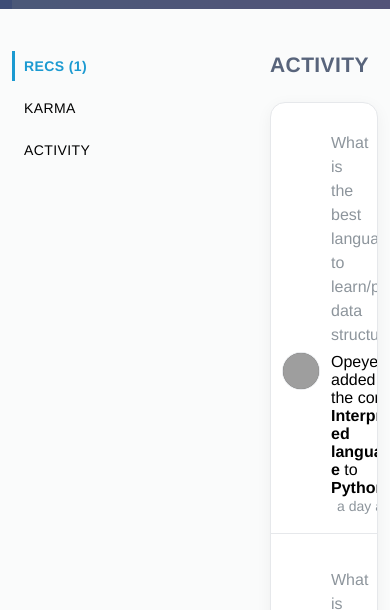
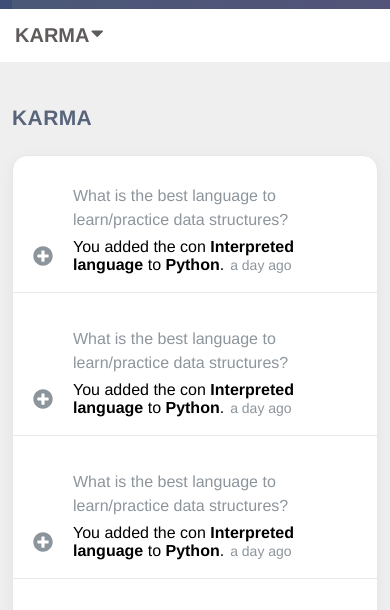
Before and after one commit to majiyd/slant-narcisse, a React app: page / in a window 390 px wide. Shown: the part 485-1095 px from the top of the page. Built offline with nearby package versions, Linux system fonts and the light colour scheme; grey boxes are pictures that could not be loaded.

Commit message:
karmaView and activity view are now mobile responsive

```diff
--- a/src/components/profilePageBody.js
+++ b/src/components/profilePageBody.js
@@ -1,10 +1,10 @@
 import React from "react";
 import { FontAwesomeIcon } from "@fortawesome/react-fontawesome";
-import { faThumbtack, faPlusCircle } from '@fortawesome/free-solid-svg-icons';
+import { faThumbtack, faPlusCircle,  faCaretDown} from '@fortawesome/free-solid-svg-icons';
 
 function Sidebar(props){
     return (
-      <div className="sidebar">
+      <div className="sidebar hide-mobile">
         <div className="sidebar-content">
           <div className="sidebar-section">
             <a className="sidebar-link selected" href="#"> Recs (1)</a>
@@ -14,6 +14,23 @@ function Sidebar(props){
         </div>
       </div>
     );
+}
+class MobileNavBar extends React.Component{
+    constructor(props){
+        super(props)
+    }
+    render(){
+        return(
+            <div className="mobile-navbar show-mobile">
+                <a className="mobile-navbar-link" href="#">KARMA
+                    <FontAwesomeIcon
+                        className='icon mobile-navbar-dropdown-link-icon'
+                        icon={faCaretDown}
+					/>
+                </a>
+            </div>
+        )
+    }
 }
 function NoRecs(props){
     return (
@@ -170,12 +187,13 @@ export class ProfilePageBody extends React.Component{
     render(){
         return(
             <div className="profile-page-body">
+                <MobileNavBar />
                 <div className="page-content profile-page-content">
                     <Sidebar />
                     <div className='profile-sections-wrapper'>
                         {/*<RecsView />*/}
-                        {/* <KarmaView/> */}
-                        <ActivityView />
+                        <KarmaView/>
+                        {/* <ActivityView /> */}
                     </div>
                 </div>
             </div>
--- a/src/styles/profilePage.css
+++ b/src/styles/profilePage.css
@@ -281,6 +281,26 @@
     }
 }
 @media (max-width: 767px){
+    .profile-page-body{
+        background-color: #efefef;
+    }
+    .profile-sections-wrapper{
+        margin-left: auto !important;
+    }
+    .mobile-navbar{
+        background-color: white;
+    }
+    .mobile-navbar-link{
+        font-weight: bold;
+        padding: 15px;
+        font-size: 20px;
+        color: #5f5b5b !important;
+    }
+    .mobile-navbar-dropdown-link-icon{
+        margin-left: 2px;
+        position: relative;
+        bottom: 2px;
+    }
     .rec {
         width: 100%;
         height: inherit;
```
